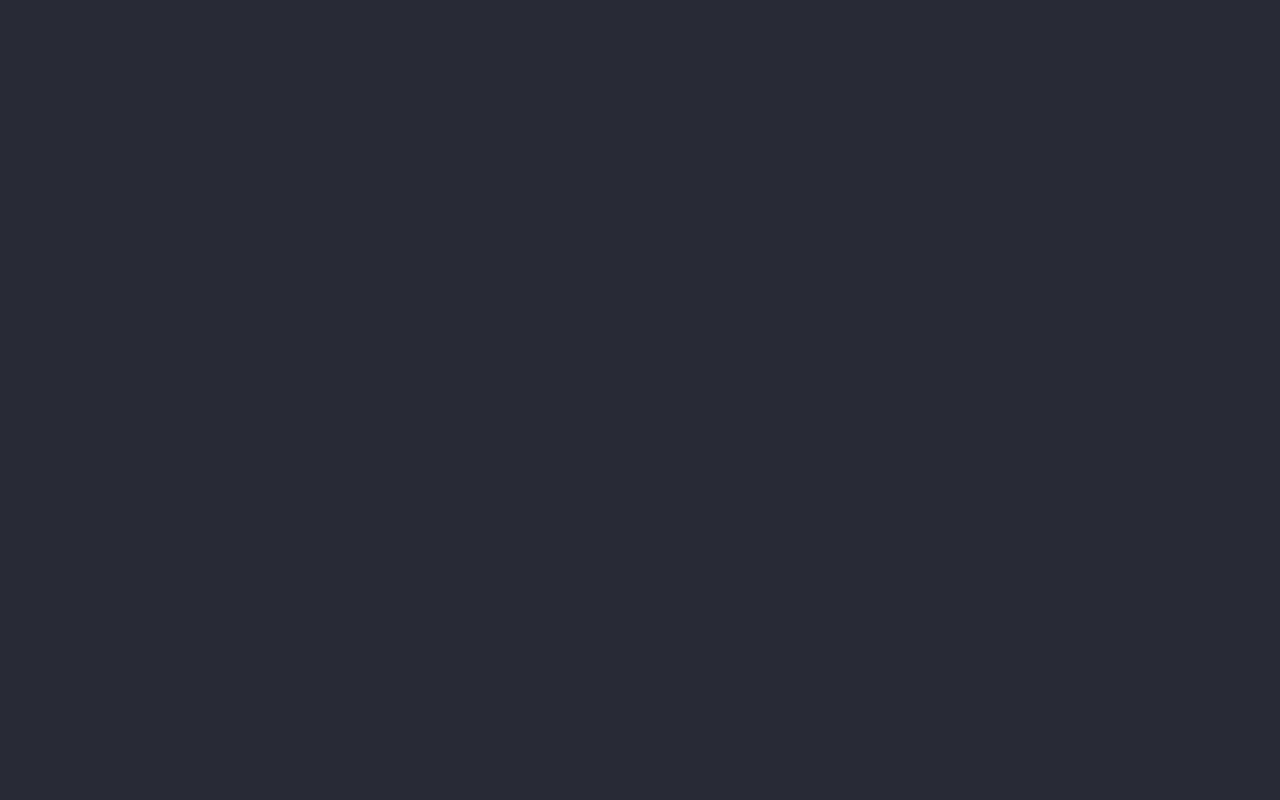
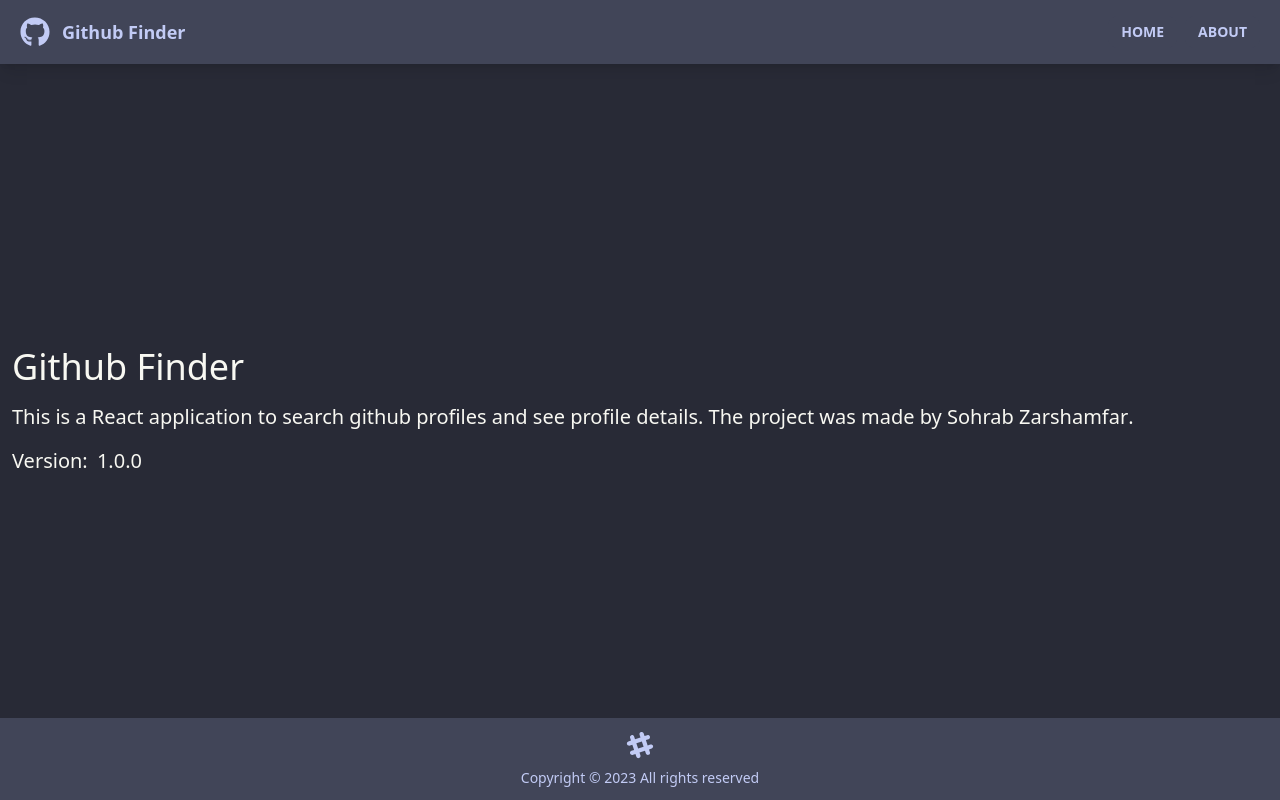
Before and after one commit to sohrabzsf/github-finder-app, a React (Vite) app: page /about in a window 1280 px wide. Built offline with nearby package versions, Linux system fonts and the light colour scheme.

Commit message:
added navbar, footer components and home, about, not found pages

```diff
--- a/src/App.jsx
+++ b/src/App.jsx
@@ -1,5 +1,26 @@
+import { BrowserRouter, Routes, Route } from "react-router-dom";
+import Navbar from "./components/Navbar";
+import Footer from "./components/Footer";
+import Home from "./pages/Home";
+import About from "./pages/About";
+import NotFound from "./pages/NotFound";
+
 function App() {
-  return <div></div>;
+  return (
+    <BrowserRouter>
+      <div className="flex flex-col justify-between h-screen">
+        <Navbar />
+        <main className="container mx-auto px-3">
+          <Routes>
+            <Route path="/" element={<Home />} />
+            <Route path="/about" element={<About />} />
+            <Route path="/*" element={<NotFound />} />
+          </Routes>
+        </main>
+        <Footer />
+      </div>
+    </BrowserRouter>
+  );
 }
 
 export default App;
--- /dev/null
+++ b/src/components/Footer.jsx
@@ -0,0 +1,14 @@
+import { FaSlackHash } from "react-icons/fa";
+
+function Footer() {
+  const footerYear = new Date().getFullYear();
+
+  return (
+    <footer className="footer footer-center gap-2 p-3 bg-neutral text-neutral-content">
+      <FaSlackHash className="text-3xl" />
+      <p>Copyright &copy; {footerYear} All rights reserved</p>
+    </footer>
+  );
+}
+
+export default Footer;
--- /dev/null
+++ b/src/components/Navbar.jsx
@@ -0,0 +1,36 @@
+import PropTypes from "prop-types";
+import { Link } from "react-router-dom";
+import { FaGithub } from "react-icons/fa";
+
+function Navbar({ title }) {
+  return (
+    <nav className="navbar mb-10 shadow-lg bg-neutral text-neutral-content">
+      <div className="container mx-auto">
+        <div className="flex-none px-3">
+          <FaGithub className="inline mr-3 text-3xl" />
+          <span className="text-lg font-bold align-middle">{title}</span>
+        </div>
+        <div className="flex-1 px-3">
+          <div className="flex justify-end">
+            <Link to="/" className="btn btn-sm rounded-btn ml-2">
+              Home
+            </Link>
+            <Link to="/about" className="btn btn-sm rounded-btn ml-2">
+              About
+            </Link>
+          </div>
+        </div>
+      </div>
+    </nav>
+  );
+}
+
+Navbar.defaultProps = {
+  title: "Github Finder",
+};
+
+Navbar.propTypes = {
+  title: PropTypes.string,
+};
+
+export default Navbar;
--- /dev/null
+++ b/src/pages/About.jsx
@@ -0,0 +1,23 @@
+function About() {
+  return (
+    <>
+      <h1 className="text-4xl mb-4">Github Finder</h1>
+      <p className="text-xl font-light mb-4">
+        This is a React application to search github profiles and see profile
+        details. The project was made by
+        <strong>
+          <a href="https://github.com/sohrabzsf" target="_blank">
+            {" "}
+            Sohrab&nbsp;Zarshamfar
+          </a>
+        </strong>
+        .
+      </p>
+      <p className="text-xl font-light">
+        Version: <span className="font-normal ml-1">1.0.0</span>
+      </p>
+    </>
+  );
+}
+
+export default About;
--- /dev/null
+++ b/src/pages/Home.jsx
@@ -0,0 +1,5 @@
+function Home() {
+  return <div>Home</div>;
+}
+
+export default Home;
--- /dev/null
+++ b/src/pages/NotFound.jsx
@@ -0,0 +1,21 @@
+import { Link } from "react-router-dom";
+import { FaHome } from "react-icons/fa";
+
+function NotFound() {
+  return (
+    <div className="hero">
+      <div className="hero-content text-center">
+        <div className="max-w-lg">
+          <h1 className="text-7xl font-bold mb-8">Oops!</h1>
+          <p className="text-4xl mb-8">404 - Page not found!</p>
+          <Link to="/" className="btn btn-primary">
+            <FaHome className="text-xl mr-2" />
+            Back to Home
+          </Link>
+        </div>
+      </div>
+    </div>
+  );
+}
+
+export default NotFound;
```
Also changed, not shown: package.json (+5 -2 lines), 1 other file (tests, documents, lock files or other folders).
